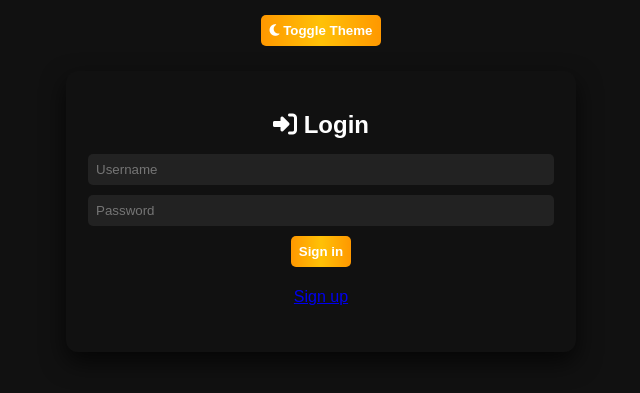
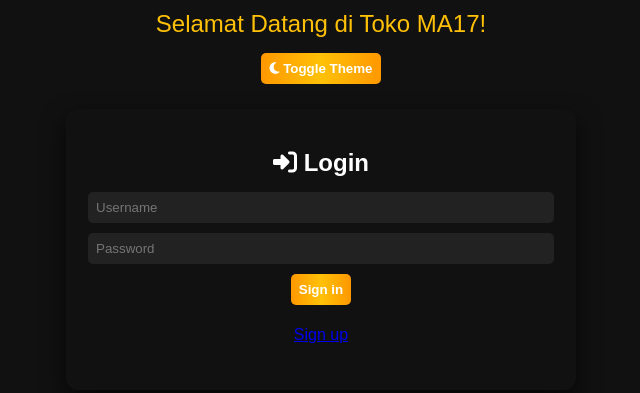
Before and after one commit to MA17-boop/M.AShop, a plain HTML site: page index.html in a window 1280 px wide. Shown: the whole page, without its empty margins (319-959 px from the left). Drawn offline with Linux system fonts and the light colour scheme.

Commit message:
Update index.html

```diff
--- a/index.html
+++ b/index.html
@@ -6,7 +6,7 @@
 <title>MA17 Marketplace HP</title>
 <link rel="stylesheet" href="https://cdnjs.cloudflare.com/ajax/libs/font-awesome/6.4.0/css/all.min.css">
 <style>
-body{margin:0;padding:0;font-family:'Poppins',sans-serif;background:#111;color:#fff;}
+body{margin:0;padding:0;font-family:'Poppins',sans-serif;background:#111;color:#fff;transition:0.3s;}
 h1,h2,h3{text-align:center;margin:10px 0;}
 input,button,select,textarea{padding:8px;margin:5px;border-radius:5px;border:none;outline:none;}
 button{cursor:pointer;}
@@ -14,7 +14,6 @@ button{cursor:pointer;}
 .card{background:#222;padding:15px;margin:10px;border-radius:12px;width:220px;position:relative;overflow:hidden;transition:0.4s;}
 .card:hover{transform:scale(1.05);box-shadow:0 0 25px #f9a825;}
 .card img{width:100%;height:180px;border-radius:5px;object-fit:cover;transition:0.5s;}
-.ribbon{position:absolute;top:10px;left:-5px;background:red;color:#fff;padding:5px 10px;font-size:0.8rem;font-weight:bold;transform:rotate(-15deg);}
 #loginBox,#signupBox,#adminBox,#shopBox,#cartBox{display:none;flex-direction:column;align-items:center;padding:30px;max-width:450px;margin:20px auto;background:#111;border-radius:12px;box-shadow:0 10px 25px rgba(0,0,0,0.7);}
 input[type="text"],input[type="password"],input[type="number"],input[type="file"],textarea{width:100%;background:#222;color:#fff;}
 input[type="submit"],button{background:linear-gradient(90deg,#ff9800,#ffc107,#ff9800);color:#fff;font-weight:600;transition:0.3s;}
@@ -24,12 +23,14 @@ th,td{padding:10px;border:1px solid #333;text-align:left;}
 th{background:#222;}
 #notification{position:fixed;top:10px;right:10px;padding:12px 25px;background:#ff9800;color:#111;border-radius:8px;display:none;font-weight:700;z-index:9999;animation:slideDown 0.5s forwards;}
 @keyframes slideDown{0%{opacity:0;transform:translateY(-20px);}100%{opacity:1;transform:translateY(0);}}
+#welcomeBanner{font-size:1.5rem;color:#ffc107;opacity:0;margin-top:20px;text-align:center;}
 @media (max-width:500px){.card{width:90%;} #loginBox,#signupBox,#adminBox,#shopBox,#cartBox{width:95%;}}
 </style>
 </head>
 <body class="dark">
 
 <div id="notification"></div>
+<div id="welcomeBanner">Selamat Datang di Toko MA17!</div>
 <div style="text-align:center;margin:10px;">
 <button id="toggleTheme"><i class="fa-solid fa-moon"></i> Toggle Theme</button>
 </div>
@@ -106,6 +107,14 @@ const notification=document.getElementById('notification');
 function showNotification(msg){notification.innerText=msg;notification.style.display='block';setTimeout(()=>{notification.style.display='none';},2000);}
 function hideAll(){document.getElementById('loginBox').style.display='none';document.getElementById('signupBox').style.display='none';document.getElementById('adminBox').style.display='none';document.getElementById('shopBox').style.display='none';document.getElementById('cartBox').style.display='none';}
 
+// ===== Welcome Animation =====
+const banner=document.getElementById('welcomeBanner');
+let opacity=0,topPos=20;
+const fadeInterval=setInterval(()=>{
+  if(opacity<1){opacity+=0.02; topPos-=0.2; banner.style.opacity=opacity; banner.style.marginTop=topPos+'px';}
+  else clearInterval(fadeInterval);
+},20);
+
 // ===== Theme =====
 const bodyTag=document.body;
 document.getElementById('toggleTheme').addEventListener('click',()=>{bodyTag.classList.toggle('dark');bodyTag.classList.toggle('light');});
@@ -153,14 +162,9 @@ document.getElementById('tambahBarang').addEventListener('click',()=>{
   const k=document.getElementById('kategoriBarang').value;
   const wa=document.getElementById('waPenjual').value.trim();
   const alamat=document.getElementById('alamatPenjual').value.trim();
-
   if(!n||!h||!fInput.files.length||!wa||!alamat){alert('Isi semua data dan pilih foto!'); return;}
-  const file=fInput.files[0];
-
-  if(file.size>10*1024*1024){alert('Ukuran gambar maksimal 10MB!'); return;}
-
+  const file=fInput.files[0]; if(file.size>10*1024*1024){alert('Ukuran gambar maksimal 10MB!'); return;}
   let waFinal = wa.startsWith("0") ? "62"+wa.slice(1) : wa;
-
   const reader=new FileReader();
   reader.onload=function(e){
     const imgData=e.target.result;
@@ -169,7 +173,6 @@ document.getElementById('tambahBarang').addEventListener('click',()=>{
     updateKategoriOptions(); loadBarangAdmin(); renderShop(document.getElementById('searchInput').value);
   };
   reader.readAsDataURL(file);
-
   document.getElementById('namaBarang').value='';
   document.getElementById('hargaBarang').value='';
   document.getElementById('fotoBarang').value='';
@@ -197,7 +200,7 @@ function loadBarangAdmin(){
 // ===== Shop =====
 function showShop(user){
   hideAll(); document.getElementById('shopBox').style.display='block'; document.getElementById('shopUser').innerText=user;
-  updateCartCount(); renderShop('');
+  renderShop('');
 }
 document.getElementById('logoutShop').addEventListener('click',()=>{localStorage.removeItem('currentUser');hideAll();document.getElementById('loginBox').style.display='flex';});
 document.getElementById('searchInput').addEventListener('input',(e)=>{renderShop(e.target.value);});
```
